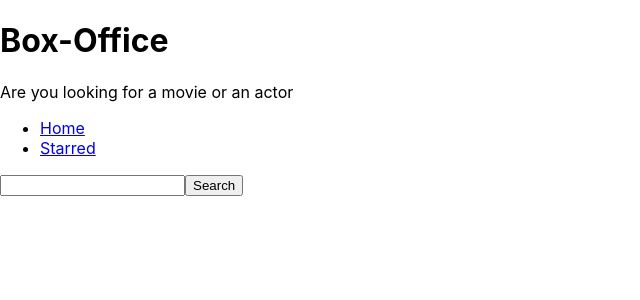
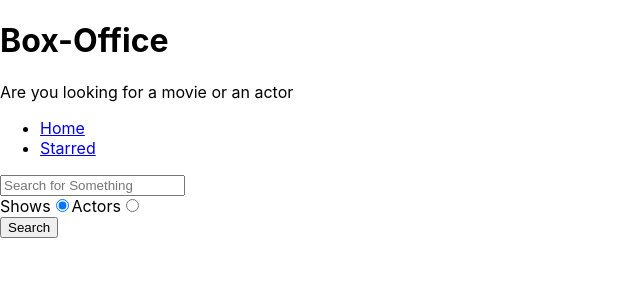
Before and after one commit to RuturajSant/box-office, a React (Create React App) app: page / in a window 1280 px wide. Shown: the top 300 px of the page, without its empty margins (0-640 px from the left). Built offline with nearby package versions, Linux system fonts and the light colour scheme.

Commit message:
added search by actor

```diff
--- a/src/pages/Home.js
+++ b/src/pages/Home.js
@@ -6,12 +6,15 @@
 
     const [input, setInput] = useState('');
     const [results, setResults] = useState(null);
+    const [searchOption, setSearchOption] = useState('shows');
+
+    const isShowsSearch = searchOption==="shows";
 
     const onInputChange = (ev) =>{
         setInput(ev.target.value);
     };
     const onSearch = () =>{
-        apiGet(`/search/shows?q=${input}`).then(result => {
+        apiGet(`/search/${searchOption}?q=${input}`).then(result => {
             setResults(result);
             console.log(result);
         })
@@ -22,19 +25,34 @@
         }
     };
 
+    const onRadioChange = (ev) => {
+        setSearchOption(ev.target.value)
+    }
     const renderResults = () =>{
         if(results && results.length===0){
             return <div>No results</div>
         }
         if(results && results.length > 0){
-            return <div>{results.map( (item) => <div key={item.show.id}>{item.show.name}</div>)}</div>
+            return results[0].show ? results.map( (item) => <div key={item.show.id}>{item.show.name}</div>)
+            :results.map( (item) => <div key={item.person.id}>{item.person.name}</div>)
+
         }
         return null;
     }
 
     return (
         <MainPageLayout>
-            <input type="text" onChange={onInputChange} value={input} onKeyDown={onKeyDown} />
+            <input type="text" placeholder="Search for Something" onChange={onInputChange} value={input} onKeyDown={onKeyDown} />
+            <div>
+                <label htmlFor="shows-search">
+                    Shows
+                    <input id="shows-search" type="radio" value="shows" checked={isShowsSearch} onChange={onRadioChange}  />
+                </label>
+                <label htmlFor="actors-search">
+                    Actors
+                    <input id="actors-search" type="radio" value="people" checked={!isShowsSearch}  onChange={onRadioChange} />
+                </label>
+            </div>
             <button type="button" onClick={onSearch}>Search</button>
             {renderResults()}
         </MainPageLayout>
```
